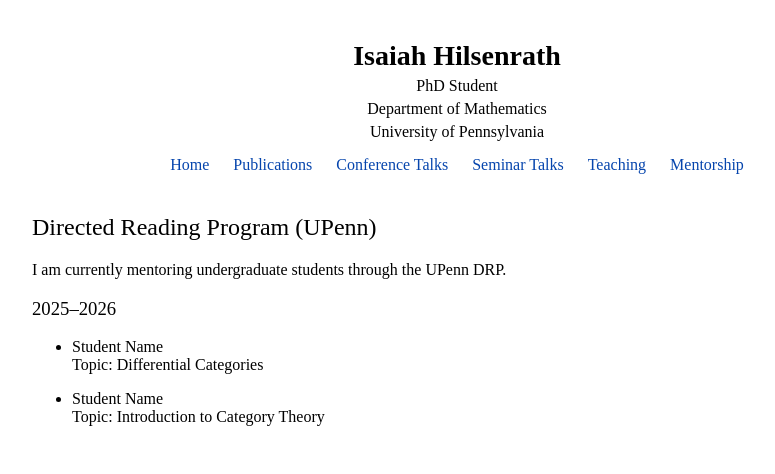
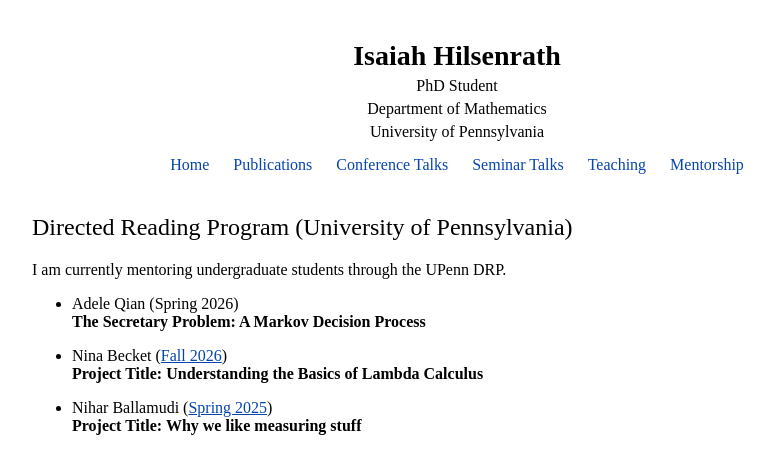
Before and after one commit to IsaiahBHilz/isaiahbhilz.github.io, a Jekyll site: the page built from students.md, in a window 1280 px wide. Shown: the top 474 px of the page, without its empty margins (183-958 px from the left). Built offline with Jekyll 4.4.1, drawn with Linux system fonts in a browser that asks for light colours.

Commit message:
Added students and teaching

```diff
--- a/students.md
+++ b/students.md
@@ -3,14 +3,15 @@ layout: default
 title: Students
 ---
 
-## Directed Reading Program (UPenn)
+## Directed Reading Program (University of Pennsylvania)
 
 I am currently mentoring undergraduate students through the UPenn DRP.
 
-### 2025–2026
+- Adele Qian (Spring 2026)
+  **The Secretary Problem: A Markov Decision Process**
 
-- Student Name
-  Topic: Differential Categories
+- Nina Becket ([Fall 2026](https://web.sas.upenn.edu/math-drp/spring-2025-projects/))
+  **Project Title: Understanding the Basics of Lambda Calculus**
 
-- Student Name
-  Topic: Introduction to Category Theory
+- Nihar Ballamudi ([Spring 2025](https://web.sas.upenn.edu/math-drp/spring-2025-projects/))
+ **Project Title: Why we like measuring stuff**
```
Also changed, not shown: conference_talks.md (+5 -5 lines), teaching.md (+6 -3 lines).
